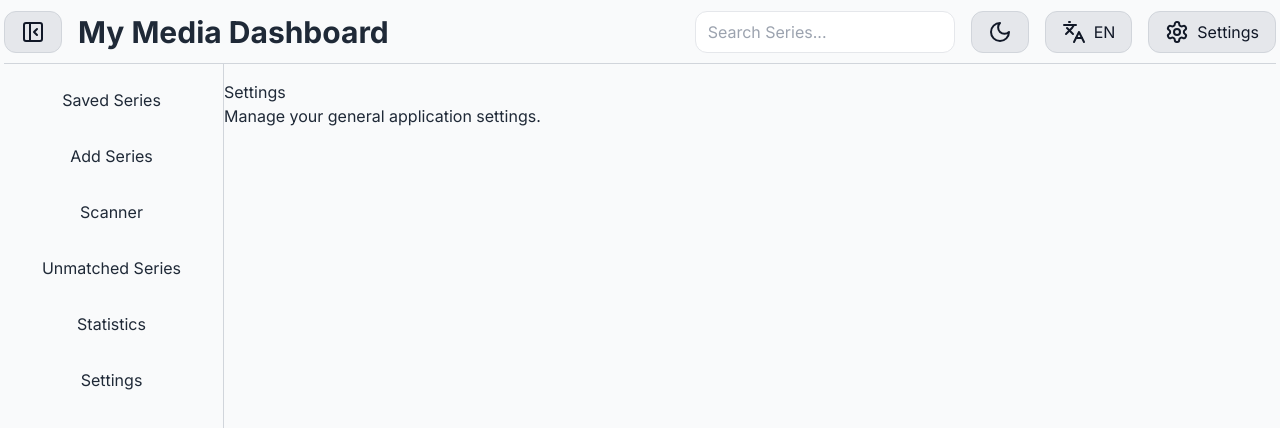
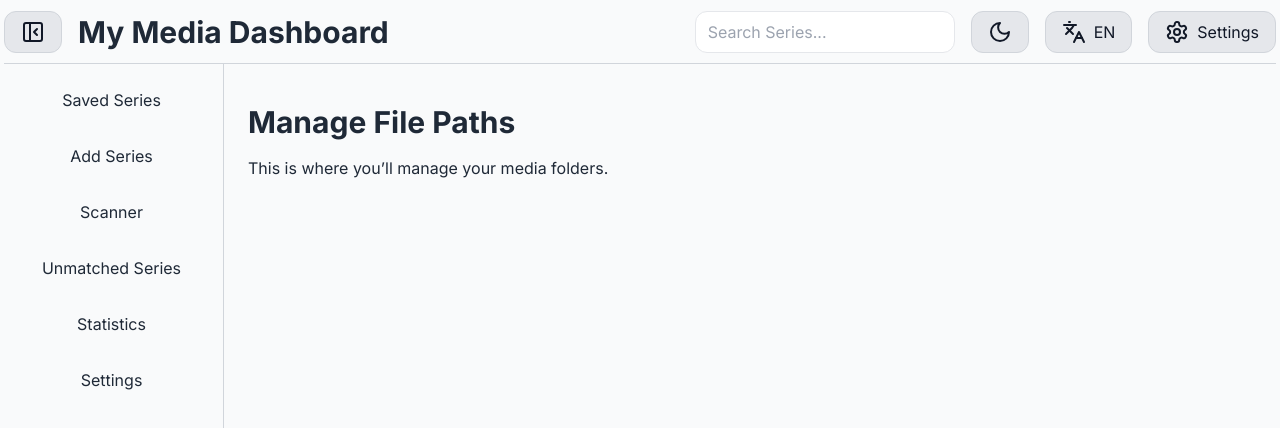
Before and after one commit to gitit1/my-media-library, a Next.js app in the folder client/: page /pages/settings in a window 1280 px wide. Shown: the top 428 px of the page. Built offline with nearby package versions, Linux system fonts and the light colour scheme.

Commit message:
feat(ui): create Manage Paths page at /settings/paths. Closes #80

```diff
--- a/client/src/app/pages/settings/page.tsx
+++ b/client/src/app/pages/settings/page.tsx
@@ -1,8 +1,18 @@
-export default function SettingsPage() {
-  return (
-    <div>
-      <h1>Settings</h1>
-      <p>Manage your general application settings.</p>
-    </div>
-  );
+'use client';
+
+import { TypographyType } from '@types';
+import { Container, Typography } from '@ui';
+import React from 'react';
+
+export default function ManagePathsPage() {
+	return (
+		<Container className="p-6">
+			<Typography type={TypographyType.H1} className="mb-4">
+				Manage File Paths
+			</Typography>
+			<Typography type={TypographyType.P}>
+				This is where you’ll manage your media folders.
+			</Typography>
+		</Container>
+	);
 }
```
